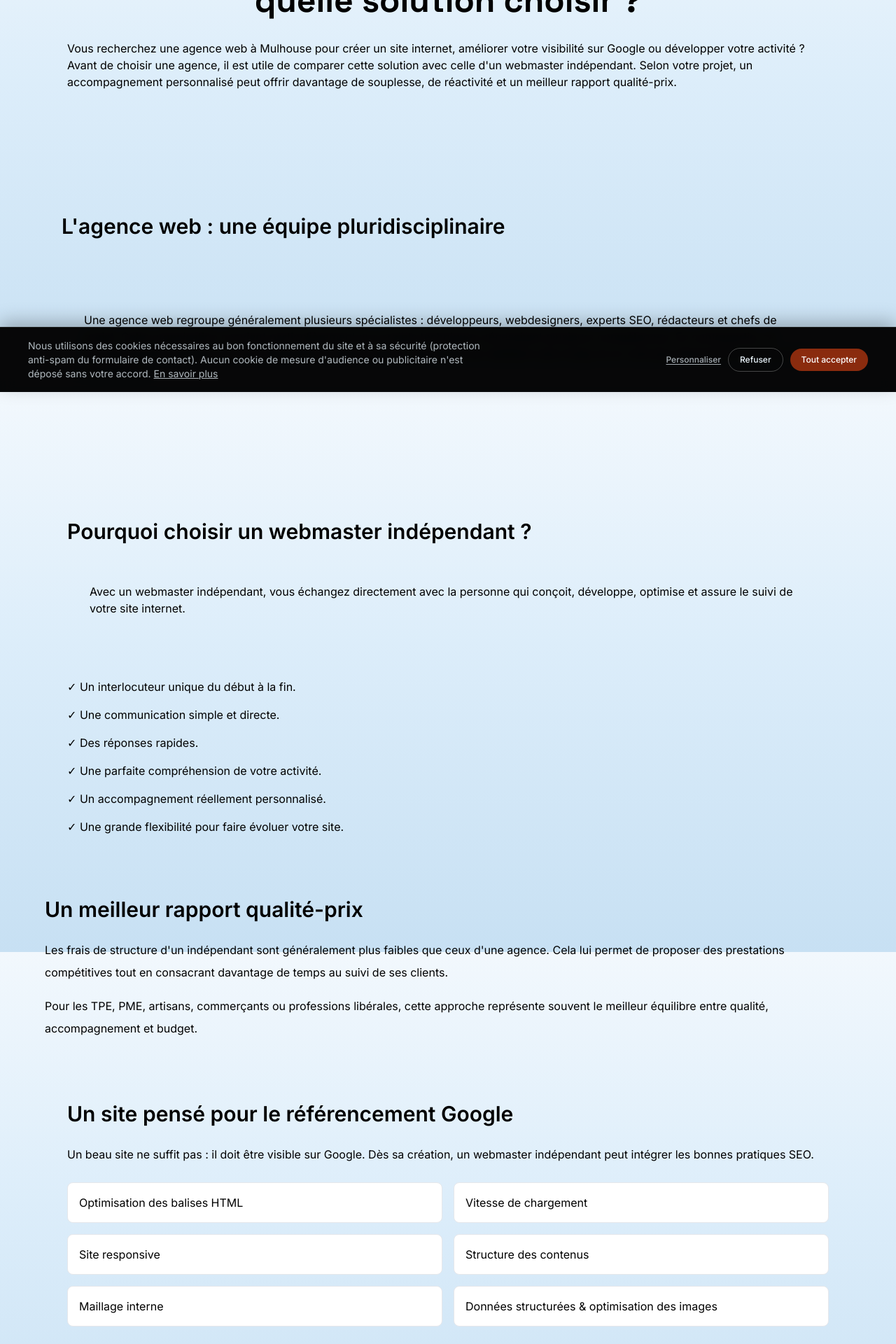
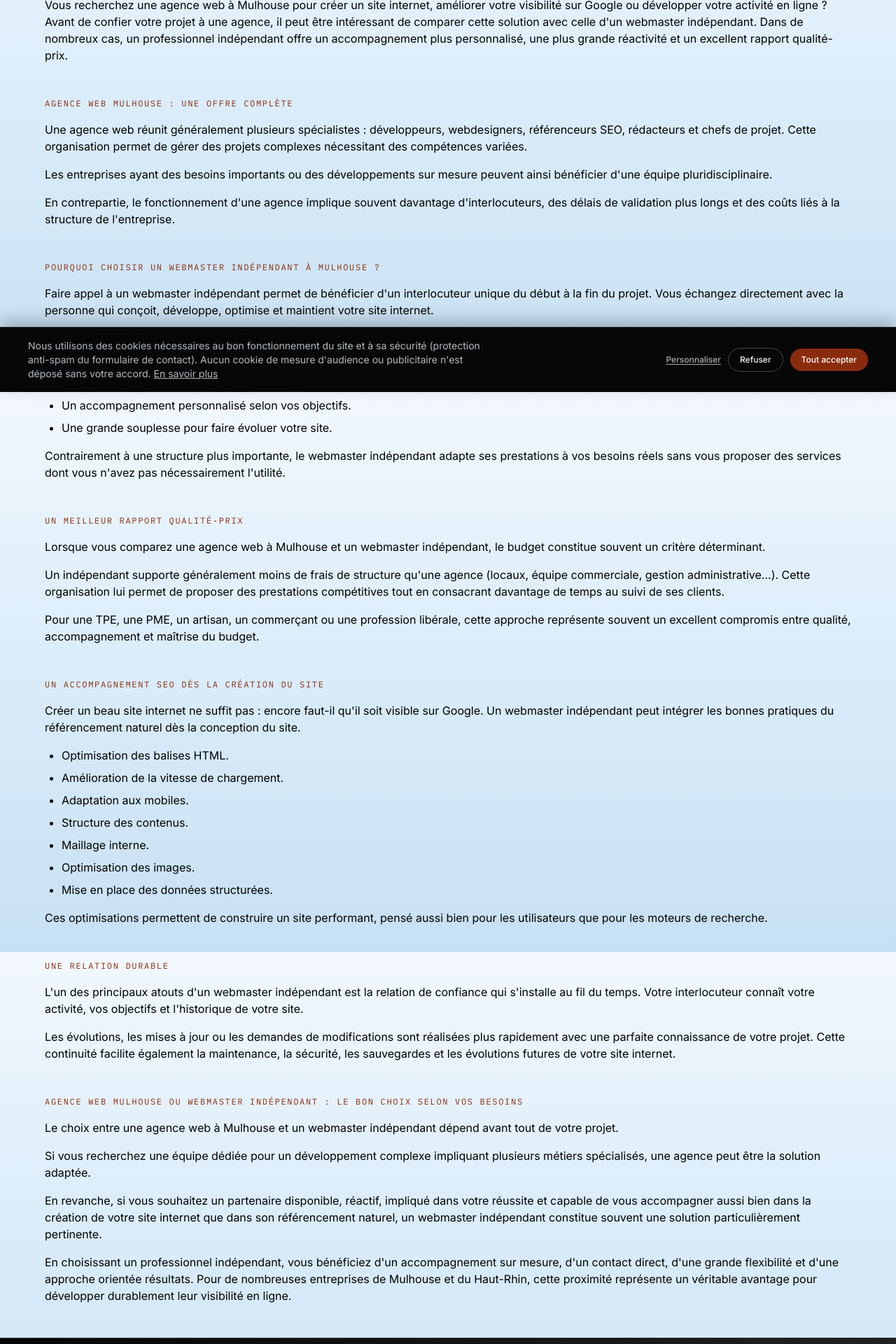
Before and after one commit to WebaHR/webmasterhautrhin.fr, a Next.js app: page /agence-web-mulhouse in a window 1280 px wide. Shown: the part 240-2160 px from the top of the page at 70% size. Built offline with nearby package versions, Linux system fonts and the light colour scheme.

Commit message:
Update page.tsx

```diff
--- a/app/agence-web-mulhouse/page.tsx
+++ b/app/agence-web-mulhouse/page.tsx
@@ -1,154 +1,180 @@
 export default function AgenceWebMulhouse() {
   return (
-    <main className="mx-auto max-w-content gap-12 px-6 py-12">
+    <main className="mx-auto flex max-w-content flex-col gap-12 px-6 py-12">
 
-      <header className="mb-16">
-        <h1 className="font-display text-center text-4xl font-bold leading-tight text-ink sm:text-5xl">
-          Agence web Mulhouse ou webmaster indépendant :
-          <br />
-          quelle solution choisir ?
+      <section className="flex flex-col gap-6">
+        <h1 className="text-center font-display text-3xl font-semibold text-ink sm:text-5xl md:text-6xl lg:text-[2.8rem]">
+          Agence web Mulhouse ou webmaster indépendant : quelle solution choisir
+          pour votre projet ?
         </h1>
 
-        <p className="mb-14 rounded-2xl bg-slate-50 p-8">
+        <p>
           Vous recherchez une agence web à Mulhouse pour créer un site internet,
-          améliorer votre visibilité sur Google ou développer votre activité ?
-          Avant de choisir une agence, il est utile de comparer cette solution
-          avec celle d'un webmaster indépendant. Selon votre projet, un
-          accompagnement personnalisé peut offrir davantage de souplesse,
-          de réactivité et un meilleur rapport qualité-prix.
+          améliorer votre visibilité sur Google ou développer votre activité en
+          ligne ? Avant de confier votre projet à une agence, il peut être
+          intéressant de comparer cette solution avec celle d'un webmaster
+          indépendant. Dans de nombreux cas, un professionnel indépendant offre
+          un accompagnement plus personnalisé, une plus grande réactivité et un
+          excellent rapport qualité-prix.
         </p>
-      </header>
+      </section>
 
-      <div class="mx-auto grid max-w-content gap-12 px-6 py-16 sm:py-20">
-        <h2 className="mb-6 text-3xl font-semibold">
-          L'agence web : une équipe pluridisciplinaire
+      <section className="flex flex-col gap-4">
+        <h2 className="eyebrow">
+          Agence web Mulhouse : une offre complète
         </h2>
 
-        <p className="mb-14 rounded-2xl bg-slate-50 p-8">
-          Une agence web regroupe généralement plusieurs spécialistes :
-          développeurs, webdesigners, experts SEO, rédacteurs et chefs de
-          projet. Cette organisation convient particulièrement aux projets
-          techniques nécessitant plusieurs compétences. En contrepartie, ce fonctionnement implique souvent davantage
-          d'interlocuteurs, des délais de validation plus longs et un coût plus
-          élevé lié à la structure de l'entreprise.
+        <p>
+          Une agence web réunit généralement plusieurs spécialistes :
+          développeurs, webdesigners, référenceurs SEO, rédacteurs et chefs de
+          projet. Cette organisation permet de gérer des projets complexes
+          nécessitant des compétences variées.
         </p>
-      </div>
 
-      <section className="mb-14 rounded-2xl bg-slate-50 p-8">
-        <h2 className="mb-6 text-3xl font-semibold">
-          Pourquoi choisir un webmaster indépendant ?
+        <p>
+          Les entreprises ayant des besoins importants ou des développements sur
+          mesure peuvent ainsi bénéficier d'une équipe pluridisciplinaire.
+        </p>
+
+        <p>
+          En contrepartie, le fonctionnement d'une agence implique souvent
+          davantage d'interlocuteurs, des délais de validation plus longs et des
+          coûts liés à la structure de l'entreprise.
+        </p>
+      </section>
+
+      <section className="flex flex-col gap-4">
+        <h2 className="eyebrow">
+          Pourquoi choisir un webmaster indépendant à Mulhouse ?
         </h2>
 
-        <p className="mb-14 rounded-2xl bg-slate-50 p-8">
-          Avec un webmaster indépendant, vous échangez directement avec la
-          personne qui conçoit, développe, optimise et assure le suivi de votre
-          site internet.
+        <p>
+          Faire appel à un webmaster indépendant permet de bénéficier d'un
+          interlocuteur unique du début à la fin du projet. Vous échangez
+          directement avec la personne qui conçoit, développe, optimise et
+          maintient votre site internet.
         </p>
 
-        <ul className="space-y-4 text-slate-700">
-          <li>✓ Un interlocuteur unique du début à la fin.</li>
-          <li>✓ Une communication simple et directe.</li>
-          <li>✓ Des réponses rapides.</li>
-          <li>✓ Une parfaite compréhension de votre activité.</li>
-          <li>✓ Un accompagnement réellement personnalisé.</li>
-          <li>✓ Une grande flexibilité pour faire évoluer votre site.</li>
+        <ul className="list-disc space-y-2 pl-6">
+          <li>Une communication simple et directe.</li>
+          <li>Des réponses rapides à vos demandes.</li>
+          <li>Une meilleure compréhension de votre activité.</li>
+          <li>Un accompagnement personnalisé selon vos objectifs.</li>
+          <li>Une grande souplesse pour faire évoluer votre site.</li>
         </ul>
+
+        <p>
+          Contrairement à une structure plus importante, le webmaster
+          indépendant adapte ses prestations à vos besoins réels sans vous
+          proposer des services dont vous n'avez pas nécessairement l'utilité.
+        </p>
       </section>
 
-      <section className="mb-14">
-        <h2 className="mb-6 text-3xl font-semibold">
+      <section className="flex flex-col gap-4">
+        <h2 className="eyebrow">
           Un meilleur rapport qualité-prix
         </h2>
 
-        <p className="leading-8 text-slate-700">
-          Les frais de structure d'un indépendant sont généralement plus faibles
-          que ceux d'une agence. Cela lui permet de proposer des prestations
+        <p>
+          Lorsque vous comparez une agence web à Mulhouse et un webmaster
+          indépendant, le budget constitue souvent un critère déterminant.
+        </p>
+
+        <p>
+          Un indépendant supporte généralement moins de frais de structure
+          qu'une agence (locaux, équipe commerciale, gestion administrative...).
+          Cette organisation lui permet de proposer des prestations
           compétitives tout en consacrant davantage de temps au suivi de ses
           clients.
         </p>
 
-        <p className="mt-4 leading-8 text-slate-700">
-          Pour les TPE, PME, artisans, commerçants ou professions libérales,
-          cette approche représente souvent le meilleur équilibre entre qualité,
-          accompagnement et budget.
+        <p>
+          Pour une TPE, une PME, un artisan, un commerçant ou une profession
+          libérale, cette approche représente souvent un excellent compromis
+          entre qualité, accompagnement et maîtrise du budget.
         </p>
       </section>
 
-      <section className="mb-14 rounded-2xl bg-slate-50 p-8">
-        <h2 className="mb-6 text-3xl font-semibold">
-          Un site pensé pour le référencement Google
+      <section className="flex flex-col gap-4">
+        <h2 className="eyebrow">
+          Un accompagnement SEO dès la création du site
         </h2>
 
-        <p className="mb-6 leading-8 text-slate-700">
-          Un beau site ne suffit pas : il doit être visible sur Google.
-          Dès sa création, un webmaster indépendant peut intégrer les bonnes
-          pratiques SEO.
+        <p>
+          Créer un beau site internet ne suffit pas : encore faut-il qu'il soit
+          visible sur Google. Un webmaster indépendant peut intégrer les bonnes
+          pratiques du référencement naturel dès la conception du site.
         </p>
 
-        <div className="grid gap-4 sm:grid-cols-2">
-          <div className="rounded-lg border bg-white p-4">
-            Optimisation des balises HTML
-          </div>
+        <ul className="list-disc space-y-2 pl-6">
+          <li>Optimisation des balises HTML.</li>
+          <li>Amélioration de la vitesse de chargement.</li>
+          <li>Adaptation aux mobiles.</li>
+          <li>Structure des contenus.</li>
+          <li>Maillage interne.</li>
+          <li>Optimisation des images.</li>
+          <li>Mise en place des données structurées.</li>
+        </ul>
 
-          <div className="rounded-lg border bg-white p-4">
-            Vitesse de chargement
-          </div>
-
-          <div className="rounded-lg border bg-white p-4">
-            Site responsive
-          </div>
-
-          <div className="rounded-lg border bg-white p-4">
-            Structure des contenus
-          </div>
-
-          <div className="rounded-lg border bg-white p-4">
-            Maillage interne
-          </div>
-
-          <div className="rounded-lg border bg-white p-4">
-            Données structurées & optimisation des images
-          </div>
-        </div>
-      </section>
-
-      <section className="mb-14">
-        <h2 className="mb-6 text-3xl font-semibold">
-          Un accompagnement durable
-        </h2>
-
-        <p className="leading-8 text-slate-700">
-          Votre webmaster connaît votre activité, votre historique et vos
-          objectifs. Les mises à jour, la maintenance, les évolutions ou les
-          corrections sont ainsi réalisées plus rapidement et avec une parfaite
-          connaissance de votre projet.
+        <p>
+          Ces optimisations permettent de construire un site performant, pensé
+          aussi bien pour les utilisateurs que pour les moteurs de recherche.
         </p>
       </section>
 
-      <section className="rounded-3xl bg-primary px-8 py-10 text-white">
-        <h2 className="mb-6 text-3xl font-semibold">
-          Agence web Mulhouse ou indépendant : quel choix ?
+      <section className="flex flex-col gap-4">
+        <h2 className="eyebrow">
+          Une relation durable
         </h2>
 
-        <p className="leading-8 text-white/90">
-          Si votre projet nécessite une équipe complète et des développements
-          très spécifiques, une agence peut être pertinente.
+        <p>
+          L'un des principaux atouts d'un webmaster indépendant est la relation
+          de confiance qui s'installe au fil du temps. Votre interlocuteur
+          connaît votre activité, vos objectifs et l'historique de votre site.
         </p>
 
-        <p className="mt-4 leading-8 text-white/90">
-          Si vous recherchez un partenaire disponible, impliqué, réactif et
-          capable de vous accompagner aussi bien dans la création de votre site
-          que dans son référencement naturel, un webmaster indépendant est
-          souvent la solution la plus efficace.
+        <p>
+          Les évolutions, les mises à jour ou les demandes de modifications sont
+          réalisées plus rapidement avec une parfaite connaissance de votre
+          projet. Cette continuité facilite également la maintenance, la
+          sécurité, les sauvegardes et les évolutions futures de votre site
+          internet.
+        </p>
+      </section>
+
+      <section className="flex flex-col gap-4">
+        <h2 className="eyebrow">
+          Agence web Mulhouse ou webmaster indépendant : le bon choix selon vos
+          besoins
+        </h2>
+
+        <p>
+          Le choix entre une agence web à Mulhouse et un webmaster indépendant
+          dépend avant tout de votre projet.
         </p>
 
-        <div className="mt-8 rounded-xl bg-white/10 p-6">
-          <p className="text-lg font-medium">
-            Un interlocuteur unique, un accompagnement personnalisé et une
-            stratégie orientée résultats pour développer durablement votre
-            visibilité à Mulhouse et dans le Haut-Rhin.
-          </p>
-        </div>
+        <p>
+          Si vous recherchez une équipe dédiée pour un développement complexe
+          impliquant plusieurs métiers spécialisés, une agence peut être la
+          solution adaptée.
+        </p>
+
+        <p>
+          En revanche, si vous souhaitez un partenaire disponible, réactif,
+          impliqué dans votre réussite et capable de vous accompagner aussi bien
+          dans la création de votre site internet que dans son référencement
+          naturel, un webmaster indépendant constitue souvent une solution
+          particulièrement pertinente.
+        </p>
+
+        <p>
+          En choisissant un professionnel indépendant, vous bénéficiez d'un
+          accompagnement sur mesure, d'un contact direct, d'une grande
+          flexibilité et d'une approche orientée résultats. Pour de nombreuses
+          entreprises de Mulhouse et du Haut-Rhin, cette proximité représente un
+          véritable avantage pour développer durablement leur visibilité en
+          ligne.
+        </p>
       </section>
 
     </main>
```
